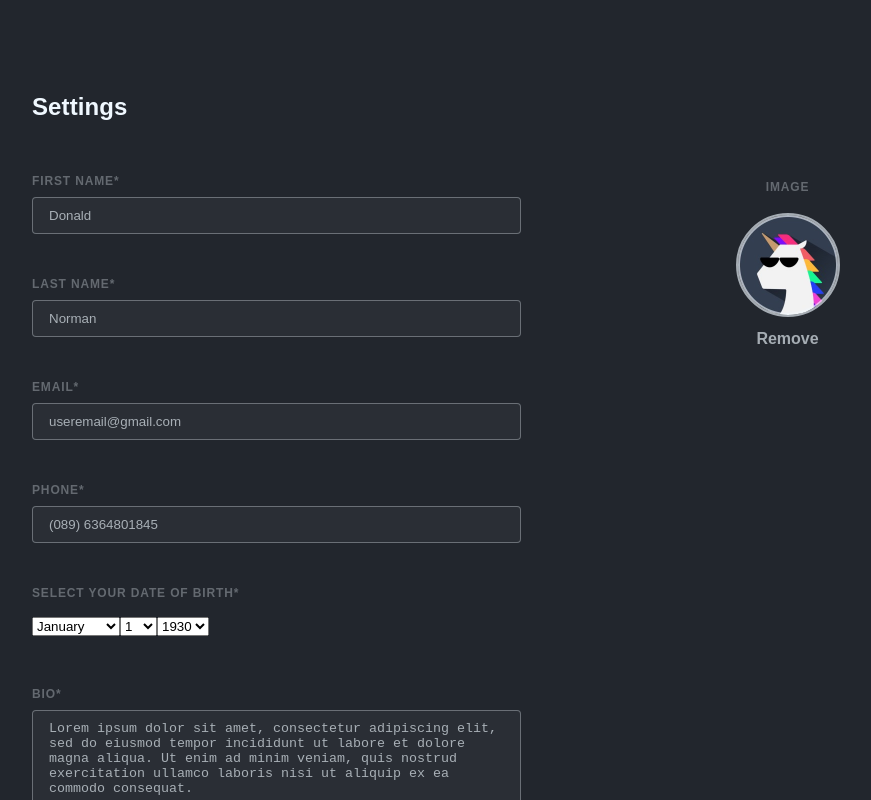
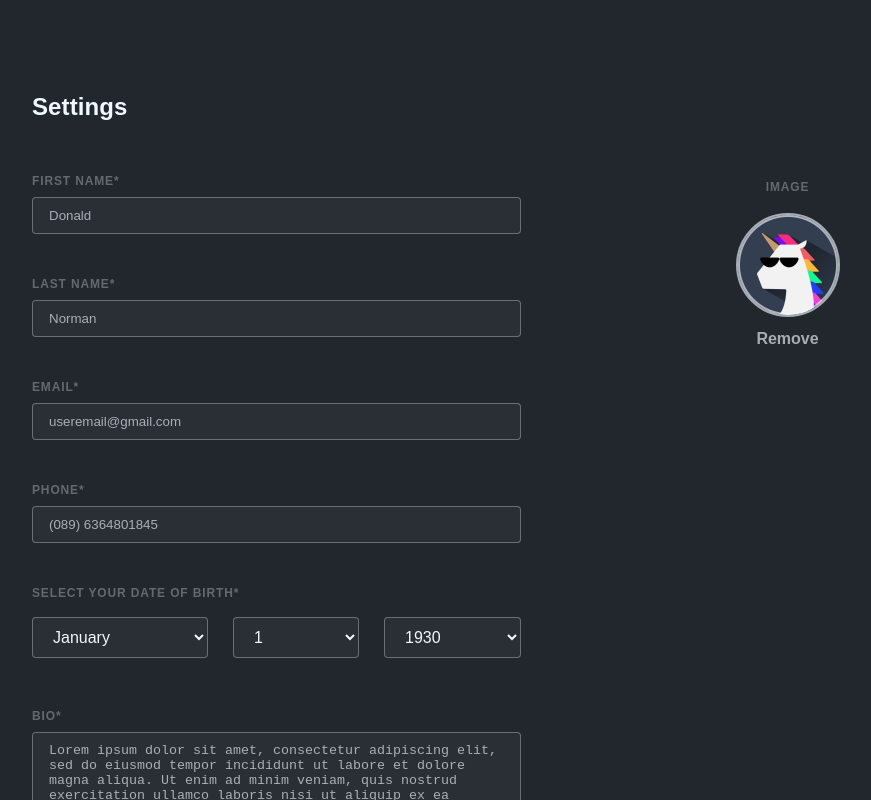
Before and after one commit to Mat-Carv/VHS-Challenge-User-Details-Page, a React (Create React App) app: page / in a window 1280 px wide. Shown: the top 800 px of the page, without its empty margins (108-979 px from the left). Built offline with nearby package versions, Linux system fonts and the light colour scheme.

Commit message:
set proper dimesnions of date picker; styled the main select elements

```diff
--- a/src/components/DatePicker.js
+++ b/src/components/DatePicker.js
@@ -31,22 +31,22 @@ const DatePicker = (props) => {
     }
 
     return(
-        <s.InputContainer>
-            <select name="month" id="month" onChange={onChange}>
+        <s.InputContainer id="date-picker">
+            <s.Select name="month" id="month" onChange={onChange}>
                 {months.map((month, i) => (
                 <option value={month} key={i}>{month}</option>
                 ))}
-            </select>
-            <select name="day" id="day" onChange={onChange}>
+            </s.Select>
+            <s.Select name="day" id="day" onChange={onChange}>
                 {days.map((day, i) => (
                 <option value={day.toString()} key={i}>{day}</option>
                 ))}
-            </select>
-            <select name="year" id="year" onChange={onChange}>
+            </s.Select>
+            <s.Select name="year" id="year" onChange={onChange}>
                 {years.map((year, i) => (
                 <option value={year.toString()} key={i}>{year}</option>
                 ))}
-            </select>
+            </s.Select>
         </s.InputContainer>
     )
 }
--- a/src/styles/UserUpdateStyles.js
+++ b/src/styles/UserUpdateStyles.js
@@ -63,6 +63,11 @@ margin: 30px 0px;
 export const InputContainer = styled.div`
 margin: 16px 0px;
 width: 100%;
+&#date-picker {
+    display: flex;
+    flex-direction: row;
+    justify-content: space-between;
+}
 `
 
 //----------------------------------------------------- Page Components
@@ -220,6 +225,38 @@ border-radius: 8px;
 margin: 0px 16px;
 border-style: none;
 `
+// --------------------------------------------- Date Picker
+
+export const Select = styled.select`
+display: flex;
+flex-direction: row;
+align-items: flex-start;
+padding: 10px 16px;
+
+background: rgba(240, 248, 255, 0.04);
+
+border: 1px solid rgba(240, 248, 255, 0.32);
+box-sizing: border-box;
+border-radius: 4px;
+
+font-family: Montserrat, sans-serif, Helvetica;
+font-style: normal;
+font-weight: 500;
+font-size: 16px;
+line-height: 24px;
+color: #F0F8FF;
+
+&#month {
+    width: 176px;
+}
+&#day {
+    width: 126px;
+}
+&#year {
+    width: 137px;
+}
+
+`
 
 // --------------------------------------------- Profile Picture
 
```
